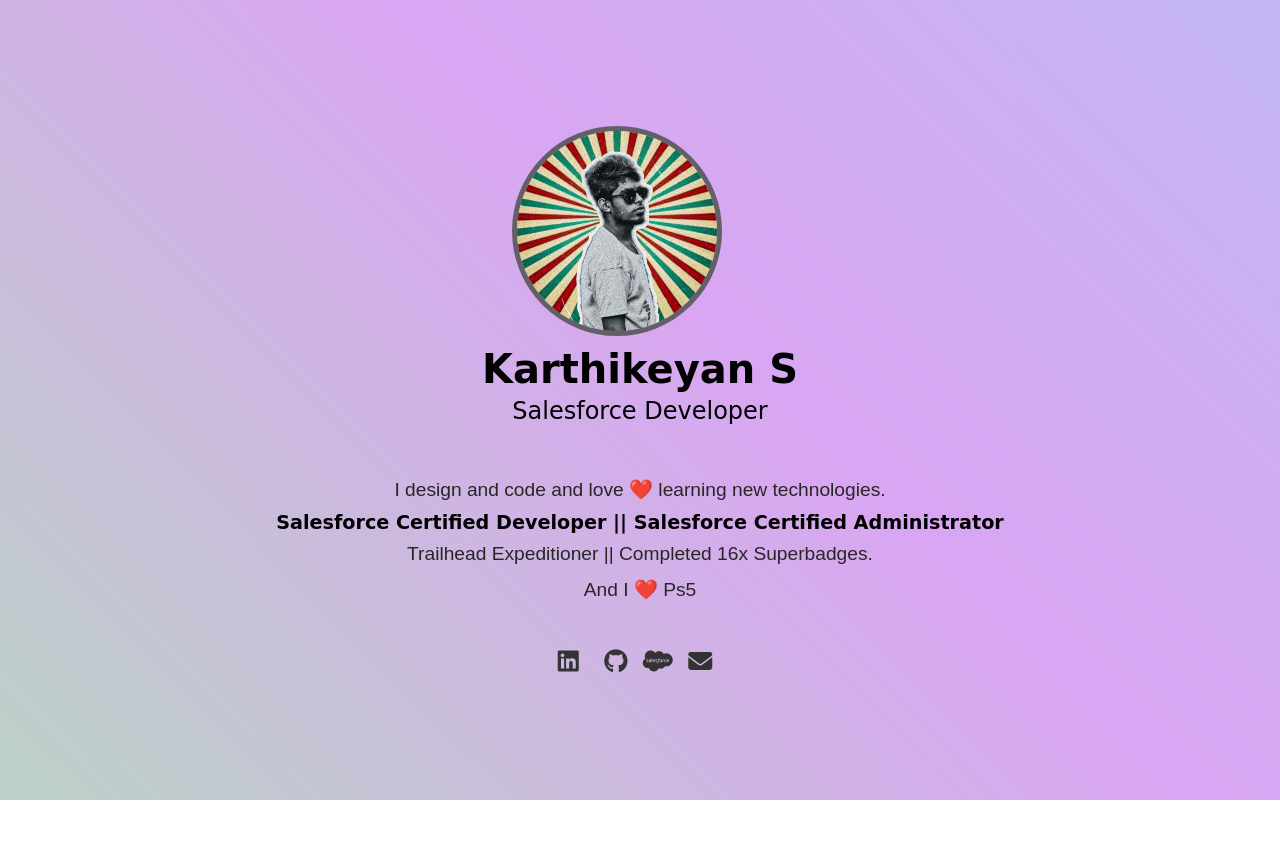
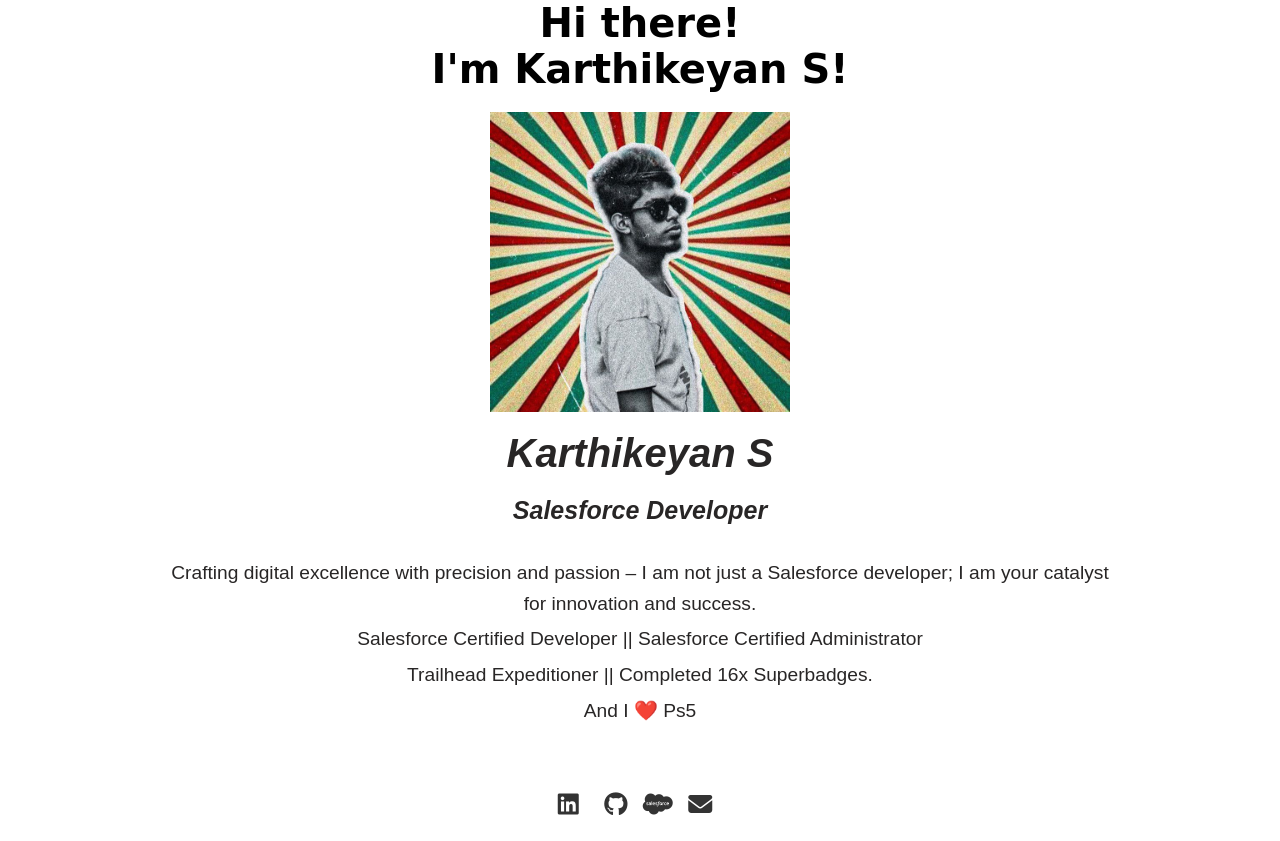
Before and after one commit to karthikns03/MyWebsite, a plain HTML site: page index.html in a window 1280 px wide. Before the commit the page ends 800 px from the top, so only its background shows below. Drawn offline with Linux system fonts and the light colour scheme; a web font is replaced by a local one.

Commit message:
Update index.html

```diff
--- a/index.html
+++ b/index.html
@@ -2,6 +2,7 @@
 <html lang="en">
   <head>
     <meta charset="UTF-8" />
+    <meta http-equiv="X-UA-Compatible" content="IE=edge" />
     <meta name="viewport" content="width=device-width, initial-scale=1.0" />
     <link rel="stylesheet" href="style.css" />
     <link
@@ -11,36 +12,43 @@
       crossorigin="anonymous"
       referrerpolicy="no-referrer"
     />
+    <link
+      rel="stylesheet"
+      href="https://fonts.googleapis.com/css2?family=Your+Catchy+Font&display=swap"
+    />
+    <script src="main.js"></script>
     <title>Karthikeyan S</title>
   </head>
   <body>
-    <div class="main-container">
-      <header>
+    <h1 class="first-heading">Hi there!</h1>
+    <h1 class="second-heading">I'm Karthikeyan S!</h1>
+    <div class="about-section">
       <div class="container">
         <img
           src="photo_6077974612353857845_x.jpg"
-            alt="Your Name's Image"
-            class="profile-image"
+          alt="Karthikeyan S's image"
+          width="300"
+          height="300"
         />
-          <h1>Karthikeyan S</h1>
-          <p class="subtitle">Salesforce Developer</p>
-        </div>
-      </header>
-
-      <section id="about" class="about-section">
-        <div class="container">
-          <p>I design and code and love ❤️ learning new technologies.</p>
-          <h2>
-            Salesforce Certified Developer || Salesforce Certified Administrator
-          </h2>
+        <p style="font-size: 40px; font-style: italic; font-family: sans-serif">
+          <b>Karthikeyan S</b>
+        </p>
+        <p style="font-size: 25px; font-style: italic; font-family: sans-serif">
+          <b>Salesforce Developer</b>
+        </p>
+        <br />
         <p>
-            Trailhead Expeditioner || Completed 16x Superbadges.
+          Crafting digital excellence with precision and passion – I am not just
+          a Salesforce developer; I am your catalyst for innovation and success.
         </p>
+        <p>
+          <span class="highlight">Salesforce Certified Developer</span> ||
+          <span class="highlight">Salesforce Certified Administrator</span>
+        </p>
+        <p>Trailhead Expeditioner || Completed 16x Superbadges.</p>
         <p>And I ❤️ Ps5</p>
       </div>
-      </section>
-
-      <!-- Combined section for LinkedIn, GitHub, Trailhead, and Email -->
+      <br />
       <section id="contact" class="contact-section">
         <div class="container">
           <p>
@@ -73,9 +81,6 @@
           </p>
         </div>
       </section>
-
-      <!-- Background music (autoplay) -->
-
-    <script src="main.js"></script>
+    </div>
   </body>
 </html>
```
Lines whose indentation alone changed are shown as unchanged.
